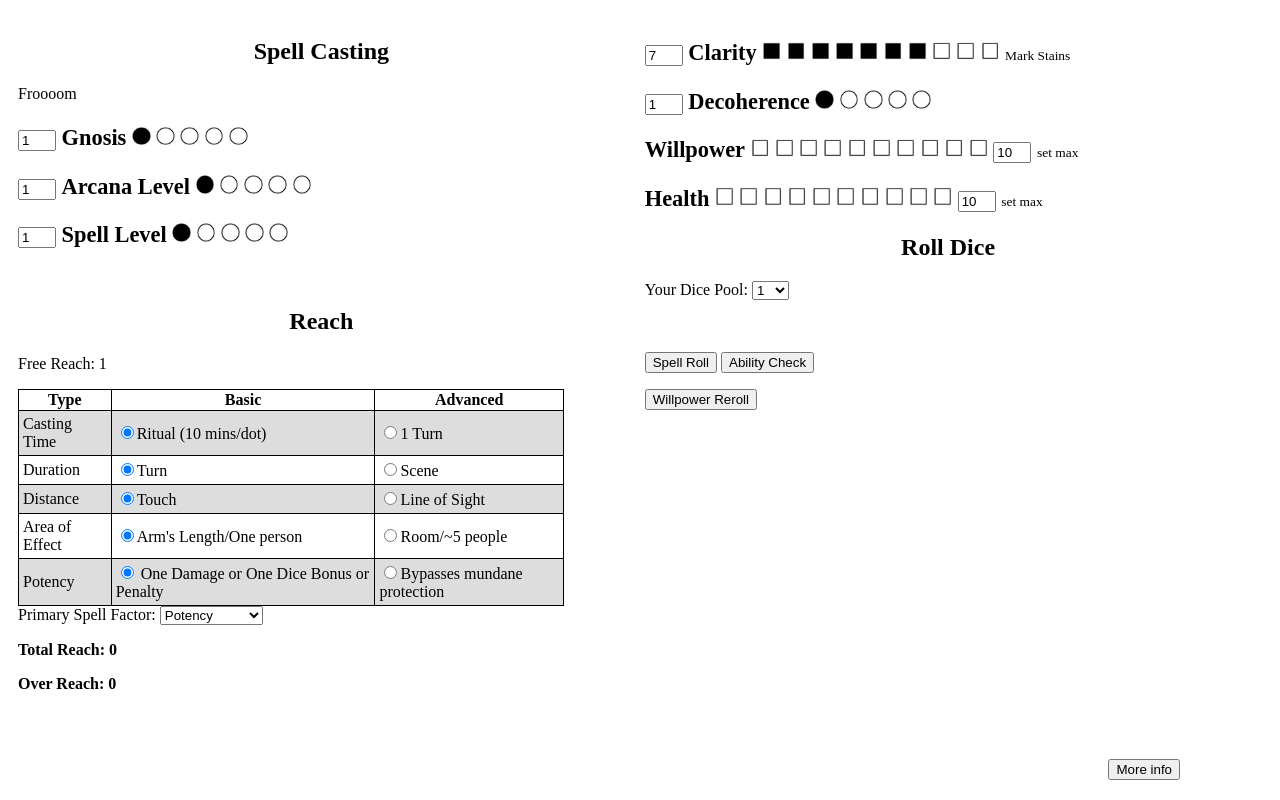
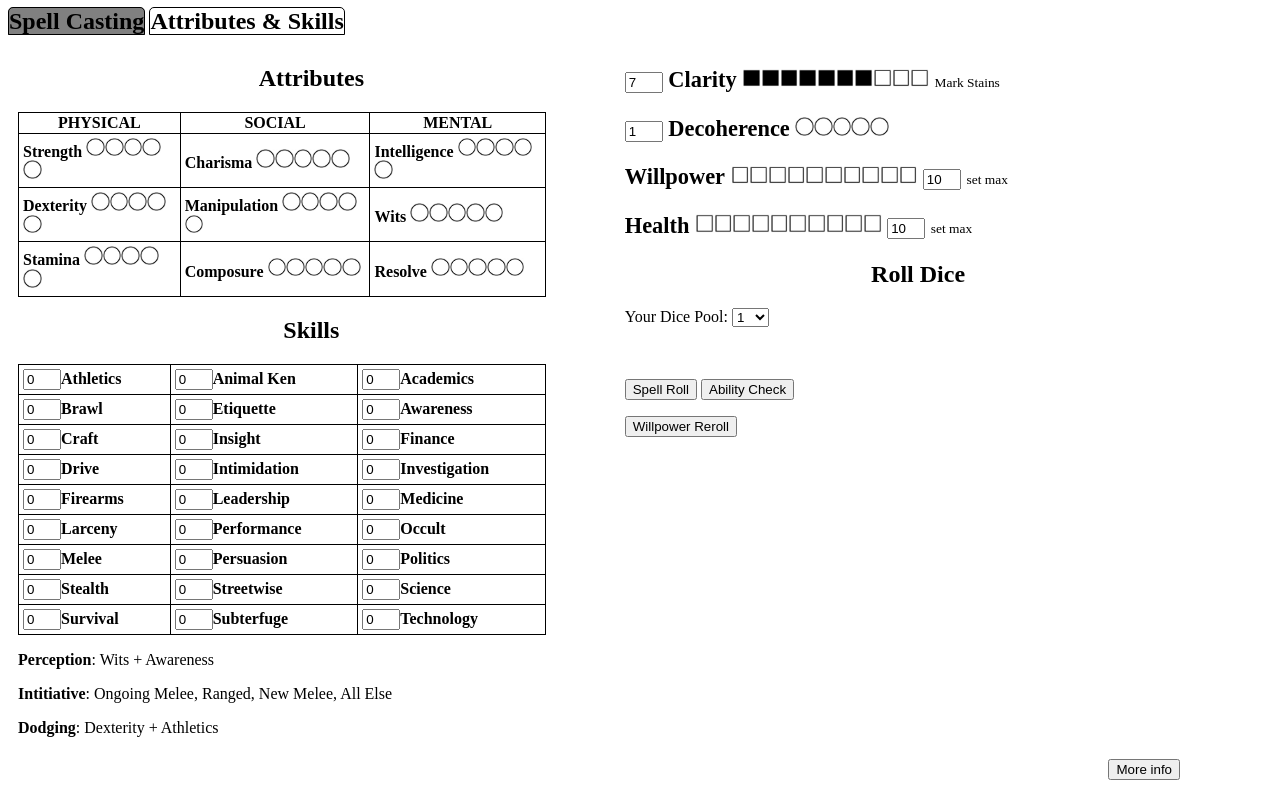
Before and after one commit to TheRealityEngine/TheRealityEngine, a plain HTML site: page index.html in a window 1280 px wide. Drawn offline with Linux system fonts and the light colour scheme.

Commit message:
Update index.html

```diff
--- a/index.html
+++ b/index.html
@@ -5,11 +5,14 @@
     <style>
       .column {
         float: left;
-        width: 48%;
+        min-width:20em;
         padding: 10px;
-        column-count: 1
+        box-sizing:border-box;
+        width: 48%
       }
-
+      @media only screen and (max-width: 48em) {
+        .column { width: 100%; }
+      }
       .row:after {
         content: "";
         display: table-row;
@@ -39,9 +42,7 @@
         text-align: left;
       }
 
-      tr:nth-child(even) {
-        background-color: #dddddd;
-      }
+
       h1 {
         text-align: center;
       }
@@ -64,13 +65,23 @@
       .tiny {
         font-size: .6em;
       }
+
+      .title {
+        display: inline;
+        border: 1px solid black;
+        border-top-left-radius: 5px;
+        border-top-right-radius: 5px;
+      }
     </style>
   </head>
   <body>
+
+    <h2 id="spellTitle" style="background-color:gray" class="title" onclick="ToggleBox('abilityColumn', 'spellColumn')">Spell Casting</h2>
+      <h2 id="abilityTitle" style="background-color:white" class="title" onclick="ToggleBox('spellColumn', 'abilityColumn')">Attributes & Skills</h2>
+    <div class="casting" >
     <div class="row">
-      <div class="column">
-        <h2>Spell Casting</h2>
-        <p id="testme">Froooom</p>
+
+      <div id="spellColumn" class="column" style="display:none;">
 
         <p class="stat" name="gno">
           <input
@@ -81,38 +92,10 @@
             id="gnonum"
             class="attrib"
             oninput="NumberMe('gno')"
+
           />
           <b><span onclick="GimmeInfo('gnosis')">Gnosis</span></b>
-          <input
-            class="aDot"
-            type="image"
-            id="gno1"
-            onclick="ClickMe('gno', 1)"
-          />
-          <input
-            class="aCir"
-            type="image"
-            id="gno2"
-            onclick="ClickMe('gno', 2)"
-          />
-          <input
-            class="aCir"
-            type="image"
-            id="gno3"
-            onclick="ClickMe('gno', 3)"
-          />
-          <input
-            class="aCir"
-            type="image"
-            id="gno4"
-            onclick="ClickMe('gno', 4)"
-          />
-          <input
-            class="aCir"
-            type="image"
-            id="gno5"
-            onclick="ClickMe('gno', 5)"
-          />
+          <span id="gnoPar">What?</span>
         </p>
 
         <p class="stat" name="arc">
@@ -126,36 +109,7 @@
             oninput="NumberMe('arc')"
           />
           <b><span onclick="GimmeInfo('arcana')">Arcana Level</span></b>
-          <input
-            class="aDot"
-            type="image"
-            id="arc1"
-            onclick="ClickMe('arc', 1)"
-          />
-          <input
-            class="aCir"
-            type="image"
-            id="arc2"
-            onclick="ClickMe('arc', 2)"
-          />
-          <input
-            class="aCir"
-            type="image"
-            id="arc3"
-            onclick="ClickMe('arc', 3)"
-          />
-          <input
-            class="aCir"
-            type="image"
-            id="arc4"
-            onclick="ClickMe('arc', 4)"
-          />
-          <input
-            class="aCir"
-            type="image"
-            id="arc5"
-            onclick="ClickMe('arc', 5)"
-          />
+          <span id="arcPar">What?</span>
         </p>
         <p class="stat" name="spe">
           <input
@@ -167,36 +121,7 @@
             oninput="NumberMe('spe')"
           />
           <b><span onclick="GimmeInfo('spell')">Spell Level</span></b>
-          <input
-            class="aDot"
-            type="image"
-            id="spe1"
-            onclick="ClickLim('spe', 1); SpellAbility(1);"
-          />
-          <input
-            class="aCir"
-            type="image"
-            id="spe2"
-            onclick="ClickLim('spe', 2); SpellAbility(2);"
-          />
-          <input
-            class="aCir"
-            type="image"
-            id="spe3"
-            onclick="ClickLim('spe', 3); SpellAbility(3);"
-          />
-          <input
-            class="aCir"
-            type="image"
-            id="spe4"
-            onclick="ClickLim('spe', 4); SpellAbility(4);"
-          />
-          <input
-            class="aCir"
-            type="image"
-            id="spe5"
-            onclick="ClickLim('spe', 5); SpellAbility(5);"
-          />
+          <span id="spePar">What?</span>
         </p>
         <p id="spLvl"></p>
         <form>
@@ -279,7 +204,155 @@
           <p id="demo1" class="testing"><b>Total Reach: 0</b></p>
           <p id="demo2"><b>Over Reach: 0</b></p>
         </div>
+      </div>
       </form>
+        <div id="abilityColumn" class="column" style="display:block;">
+          <h2 style="text-align: center">Attributes</h2>
+        <table>
+          <th>PHYSICAL</th>
+          <th>SOCIAL</th>
+          <th>MENTAL</th>
+        <tr>
+          <td>
+        <input type="number" min="1" max="5" value="1" class="attrib" id="strnum" style="display: none;"><label><b>Strength</b></label><span id="strPar">What?</span>
+          </td>
+          <td>
+            <input type="number" min="1" max="5" value="1" class="attrib" id="chanum" style="display: none;"><label><b>Charisma</b></label><span id="chaPar">What?</span>
+          </td>
+          <td>
+            <input type="number" min="1" max="5" value="1" class="attrib" id="intnum" style="display: none;"><label><b>Intelligence</b></label><span id="intPar">What?</span>
+          </td>
+        </tr>
+        <tr>
+          <td>
+            <input type="number" min="1" max="5" value="1" class="attrib" id="dexnum" style="display: none;"><label><b>Dexterity</b></label><span id="dexPar">What?</span>
+          </td>
+          <td>
+            <input type="number" min="1" max="5" value="1" class="attrib" id="mannum" style="display: none;"><label><b>Manipulation</b></label><span id="manPar">What?</span>
+          </td>
+          <td>
+            <input type="number" min="1" max="5" value="1" class="attrib" id="witnum" style="display: none;"><label><b>Wits</b></label><span id="witPar">What?</span>
+          </td>
+        </tr>
+        <tr>
+          <td>
+            <input type="number" min="1" max="5" value="1" class="attrib" id="stanum" style="display: none;"><label><b>Stamina</b></label><span id="staPar">What?</span>
+          </td>
+          <td>
+            <input type="number" min="1" max="5" value="1" class="attrib" id="comnum" style="display: none;"><label><b>Composure</b></label><span id="comPar">What?</span>
+          </td>
+          <td>
+            <input type="number" min="1" max="5" value="1" class="attrib" id="resnum" style="display: none;"><label><b>Resolve</b></label><span id="resPar">What?</span>
+          </td>
+        </tr>
+        </table>
+        <h2 style="text-align: center">Skills</h2>
+        <table>
+        <tr>
+          <td>
+        <input type="number" min="0" max="5" value="0" class="attrib"><label><b>Athletics</b></label>
+          </td>
+          <td>
+            <input type="number" min="0" max="5" value="0" class="attrib"><label><b>Animal Ken</b></label>
+          </td>
+          <td>
+            <input type="number" min="0" max="5" value="0" class="attrib"><label><b>Academics</b></label>
+          </td>
+        </tr>
+        <tr>
+          <td>
+        <input type="number" min="0" max="5" value="0" class="attrib"><label><b>Brawl</b></label>
+          </td>
+          <td>
+            <input type="number" min="0" max="5" value="0" class="attrib"><label><b>Etiquette</b></label>
+          </td>
+          <td>
+            <input type="number" min="0" max="5" value="0" class="attrib"><label><b>Awareness</b></label>
+          </td>
+        </tr>
+        <tr>
+          <td>
+        <input type="number" min="0" max="5" value="0" class="attrib"><label><b>Craft</b></label>
+          </td>
+          <td>
+            <input type="number" min="0" max="5" value="0" class="attrib"><label><b>Insight</b></label>
+          </td>
+          <td>
+            <input type="number" min="0" max="5" value="0" class="attrib"><label><b>Finance</b></label>
+          </td>
+        </tr>
+        <tr>
+          <td>
+        <input type="number" min="0" max="5" value="0" class="attrib"><label><b>Drive</b></label>
+          </td>
+          <td>
+            <input type="number" min="0" max="5" value="0" class="attrib"><label><b>Intimidation</b></label>
+          </td>
+          <td>
+            <input type="number" min="0" max="5" value="0" class="attrib"><label><b>Investigation</b></label>
+          </td>
+        </tr>
+        <tr>
+          <td>
+        <input type="number" min="0" max="5" value="0" class="attrib"><label><b>Firearms</b></label>
+          </td>
+          <td>
+            <input type="number" min="0" max="5" value="0" class="attrib"><label><b>Leadership</b></label>
+          </td>
+          <td>
+            <input type="number" min="0" max="5" value="0" class="attrib"><label><b>Medicine</b></label>
+          </td>
+        </tr>
+        <tr>
+          <td>
+        <input type="number" min="0" max="5" value="0" class="attrib"><label><b>Larceny</b></label>
+          </td>
+          <td>
+            <input type="number" min="0" max="5" value="0" class="attrib"><label><b>Performance</b></label>
+          </td>
+          <td>
+            <input type="number" min="0" max="5" value="0" class="attrib"><label><b>Occult</b></label>
+          </td>
+        </tr>
+        <tr>
+          <td>
+        <input type="number" min="0" max="5" value="0" class="attrib"><label><b>Melee</b></label>
+          </td>
+          <td>
+            <input type="number" min="0" max="5" value="0" class="attrib"><label><b>Persuasion</b></label>
+          </td>
+          <td>
+            <input type="number" min="0" max="5" value="0" class="attrib"><label><b>Politics</b></label>
+          </td>
+        </tr>
+        <tr>
+          <td>
+        <input type="number" min="0" max="5" value="0" class="attrib"><label><b>Stealth</b></label>
+          </td>
+          <td>
+            <input type="number" min="0" max="5" value="0" class="attrib"><label><b>Streetwise</b></label>
+          </td>
+          <td>
+            <input type="number" min="0" max="5" value="0" class="attrib"><label><b>Science</b></label>
+          </td>
+        </tr>
+        <tr>
+          <td>
+        <input type="number" min="0" max="5" value="0" class="attrib"><label><b>Survival</b></label>
+          </td>
+          <td>
+            <input type="number" min="0" max="5" value="0" class="attrib"><label><b>Subterfuge</b></label>
+          </td>
+          <td>
+            <input type="number" min="0" max="5" value="0" class="attrib"><label><b>Technology</b></label>
+          </td>
+        </tr>
+        </table>
+        <p><b><span onclick="GimmeInfo('perception')">Perception</span></b>: Wits + Awareness</p>
+        <p><b><span onclick="GimmeInfo('initiative')">Intitiative</span></b>: Ongoing Melee, Ranged, New Melee, All Else</p>
+        <p><b><span onclick="GimmeInfo('dodge')">Dodging</span></b>: Dexterity + Athletics</p>
+
+        </div>
         <div class="column" >
           <p class="stat" name="clar">
 
@@ -294,76 +367,7 @@
               oninput="MinMe('clar')"
             />
             <b><span onclick="GimmeInfo('clarity')">Clarity</span></b>
-            <input
-              class="fBox"
-              type="image"
-              id="clar1"
-              onclick="MarkMe('clar', 1)"
-              alt="nope"
-            />
-            <input
-              class="fBox"
-              type="image"
-              id="clar2"
-              onclick="MarkMe('clar', 2)"
-              alt="nope"
-            />
-            <input
-              class="fBox"
-              type="image"
-              id="clar3"
-              onclick="MarkMe('clar', 3)"
-              alt="nope"
-            />
-            <input
-              class="fBox"
-              type="image"
-              id="clar4"
-              onclick="MarkMe('clar', 4)"
-              alt="nope"
-            />
-            <input
-              class="fBox"
-              type="image"
-              id="clar5"
-              onclick="MarkMe('clar', 5)"
-              alt="nope"
-            />
-            <input
-              class="fBox"
-              type="image"
-              id="clar6"
-              onclick="MarkMe('clar', 6)"
-              alt="nope"
-            />
-            <input
-              class="fBox"
-              type="image"
-              id="clar7"
-              onclick="MarkMe('clar', 7)"
-              alt="nope"
-            />
-            <input
-              class="aBox"
-              type="image"
-              id="clar8"
-              onclick="MarkMe('clar', 8)"
-              alt="square"
-            />
-            <input
-              class="aBox"
-              type="image"
-              id="clar9"
-              onclick="MarkMe('clar', 9)"
-              alt="square"
-            />
-            <input
-              class="aBox"
-              type="image"
-              id="clar10"
-              onclick="MarkMe('clar', 10)"
-              alt="square"
-            />
+            <span id="clarPar">What?</span>
             <span class="tiny">Mark Stains</span>
           </p>
           <p class="stat" name="lim">
@@ -377,110 +381,12 @@
               oninput="NumberMe('lim')"
             />
             <b><span onclick="GimmeInfo('decoherence')">Decoherence</span></b>
-            <input
-              class="aDot"
-              type="image"
-              id="lim1"
-              onclick="ClickMe('lim', 1)"
-            />
-            <input
-              class="aCir"
-              type="image"
-              id="lim2"
-              onclick="ClickMe('lim', 2)"
-            />
-            <input
-              class="aCir"
-              type="image"
-              id="lim3"
-              onclick="ClickMe('lim', 3)"
-            />
-            <input
-              class="aCir"
-              type="image"
-              id="lim4"
-              onclick="ClickMe('lim', 4)"
-            />
-            <input
-              class="aCir"
-              type="image"
-              id="lim5"
-              onclick="ClickMe('lim', 5)"
-            />
+            <span id="limPar">What?</span>
           </p>
           <p class="stat" name="wil">
 
             <b><span onclick="GimmeInfo('willpower')">Willpower</span></b>
-            <input
-              class="aBox"
-              type="image"
-              id="wil1"
-              onclick="MarkMe('wil', 1)"
-              alt="square"
-            />
-            <input
-              class="aBox"
-              type="image"
-              id="wil2"
-              onclick="MarkMe('wil', 2)"
-              alt="square"
-            />
-            <input
-              class="aBox"
-              type="image"
-              id="wil3"
-              onclick="MarkMe('wil', 3)"
-              alt="square"
-            />
-            <input
-              class="aBox"
-              type="image"
-              id="wil4"
-              onclick="MarkMe('wil', 4)"
-              alt="square"
-            />
-            <input
-              class="aBox"
-              type="image"
-              id="wil5"
-              onclick="MarkMe('wil', 5)"
-              alt="square"
-            />
-            <input
-              class="aBox"
-              type="image"
-              id="wil6"
-              onclick="MarkMe('wil', 6)"
-              alt="square"
-            />
-            <input
-              class="aBox"
-              type="image"
-              id="wil7"
-              onclick="MarkMe('wil', 7)"
-              alt="square"
-            />
-            <input
-              class="aBox"
-              type="image"
-              id="wil8"
-              onclick="MarkMe('wil', 8)"
-              alt="square"
-            />
-            <input
-              class="aBox"
-              type="image"
-              id="wil9"
-              onclick="MarkMe('wil', 9)"
-              alt="square"
-            />
-            <input
-              class="aBox"
-              type="image"
-              id="wil10"
-              onclick="MarkMe('wil', 10)"
-              alt="square"
-            />
+            <span id="wilPar">What?</span>
             <input
               type="number"
               min="1"
@@ -495,76 +401,7 @@
           <p class="stat" name="heal">
 
             <b><span onclick="GimmeInfo('health')">Health</span></b>
-            <input
-              class="aBox"
-              type="image"
-              id="heal1"
-              onclick="MarkMe('heal', 1)"
-              alt="square"
-            />
-            <input
-              class="aBox"
-              type="image"
-              id="heal2"
-              onclick="MarkMe('heal', 2)"
-              alt="square"
-            />
-            <input
-              class="aBox"
-              type="image"
-              id="heal3"
-              onclick="MarkMe('heal', 3)"
-              alt="square"
-            />
-            <input
-              class="aBox"
-              type="image"
-              id="heal4"
-              onclick="MarkMe('heal', 4)"
-              alt="square"
-            />
-            <input
-              class="aBox"
-              type="image"
-              id="heal5"
-              onclick="MarkMe('heal', 5)"
-              alt="square"
-            />
-            <input
-              class="aBox"
-              type="image"
-              id="heal6"
-              onclick="MarkMe('heal', 6)"
-              alt="square"
-            />
-            <input
-              class="aBox"
-              type="image"
-              id="heal7"
-              onclick="MarkMe('heal', 7)"
-              alt="square"
-            />
-            <input
-              class="aBox"
-              type="image"
-              id="heal8"
-              onclick="MarkMe('heal', 8)"
-              alt="square"
-            />
-            <input
-              class="aBox"
-              type="image"
-              id="heal9"
-              onclick="MarkMe('heal', 9)"
-              alt="square"
-            />
-            <input
-              class="aBox"
-              type="image"
-              id="heal10"
-              onclick="MarkMe('heal', 10)"
-              alt="square"
-            />
+            <span id="healPar">What?</span>
             <input
               type="number"
               min="1"
@@ -611,11 +448,13 @@
     </div>
     <div id="gonnareveal" style="position:absolute;bottom:20px; right:100px;z-index:5; display:none; width:40%; background-color:whitesmoke">
       <h3 style="text-align:right;">Info Box</h3>
-      <p id="infoBox" >Click something to put info here</p>
+      <p id="infoBox" style="
+      padding: 10px">Click something to put info here</p>
       <button style="float:right;" onclick="ToggleBox('gonnareveal', 'gonnahide')">Close</button>
     </div>
     <script>
       var resultArray = [];
+      var stats = ["gno", "arc", "lim", "spe", "str", "cha", "int", "dex", "man", "wit", "sta", "com", "res"]
       var text1 = " ";
       var circle =
         "circle-empty.jpg";
@@ -630,8 +469,93 @@
       var squareFilled =
         "square-filled.jpg"
 
-      window.onload = function () {
-        MakeCircles();
+
+
+
+    function LoadThings() {
+      for (let i = 0; i <= 12; i++) {
+        sta = stats[i];
+        DotifyAll(sta);
+      }
+      BoxifyAll("heal")
+      BoxifyAll("wil");
+      ClarifyAll();
+    }
+
+    function DotifyAll(attName) {
+      parId = attName + "Par";
+      parPar = document.getElementById(parId);
+      let text6 = " ";
+      for (i = 1; i <= 5; i++) {
+        if (attName == "spe") text6 +=
+          "<input class='aCir' type='image' src='circle-empty.jpg' id='" +
+          attName +
+          i +
+          "' onclick=\"ClickLim('" +
+          attName +
+          "', " +
+          i +
+          ')" />';
+        else
+        text6 +=
+          "<input class='aCir' type='image' src='circle-empty.jpg' id='" +
+          attName +
+          i +
+          "' onclick=\"ClickMe('" +
+          attName +
+          "', " +
+          i +
+          ')" />';
+      }
+
+      parPar.innerHTML = text6;
+    }
+
+    function BoxifyAll(attName) {
+      parId = attName + "Par";
+      parPar = document.getElementById(parId);
+      let text6 = " ";
+      for (i = 1; i <= 10; i++) {
+        text6 +=
+          "<input class='aBox' type='image' alt='square' src='square-empty.jpg' id='" +
+          attName +
+          i +
+          "' onclick=\"MarkMe('" +
+          attName +
+          "', " +
+          i +
+          ')" />';
+      }
+
+      parPar.innerHTML = text6;
+    }
+
+    function ClarifyAll() {
+      parPar = document.getElementById("clarPar");
+      let text6 = " ";
+      for (i = 1; i <= 10; i++) {
+        if (i < 8)
+        text6 +=
+          "<input class='fBox' type='image' alt='nope' src='square-filled.jpg' id='clar" +
+          i +
+          "' onclick=\"MarkMe('cla" +
+          "', " +
+          i +
+          ')" />';
+        else if (i < 11)
+        text6 +=
+          "<input class='aBox' type='image' alt='square' src='square-empty.jpg' id='clar" +
+          i +
+          "' onclick=\"MarkMe('clar" +
+          "', " +
+          i +
+          ')" />';
+      }
+      parPar.innerHTML = text6;
+    }
+
+    window.onload = function () {
+        LoadThings();
       };
 
       function ToggleBox(hide, reveal) {
@@ -639,28 +563,16 @@
         let revealed = document.getElementById(reveal);
         hidden.style["display"] = "none";
         revealed.style["display"] = "block";
+        if (hide == 'spellColumn') {
+          document.getElementById('spellTitle').style["background-color"] = "gray";
+          document.getElementById('abilityTitle').style["background-color"] = "white";
+        }
+        else if (hide == 'abilityColumn') {
+          document.getElementById('spellTitle').style["background-color"] = "white";
+          document.getElementById('abilityTitle').style["background-color"] = "gray";
+        }
       }
 
-
-
-      function MakeCircles() {
-        let items = document.getElementsByClassName("aCir");
-        let items2 = document.getElementsByClassName("aDot");
-        let items3 = document.getElementsByClassName("aBox");
-        let items4 = document.getElementsByClassName("fBox");
-        for (var i = 0; i < items.length; i++) {
-          items[i].src = circle;
-        }
-        for (var i = 0; i < items2.length; i++) {
-          items2[i].src = filled;
-        }
-        for (var i = 0; i < items3.length; i++) {
-          items3[i].src = square;
-        }
-        for (var i = 0; i < items3.length; i++) {
-          items4[i].src = squareFilled;
-        }
-      }
 
       function ClickMe(stat, dot) {
         let dotId = stat + dot;
@@ -668,7 +580,7 @@
         let num = stat + "num";
         dot = Number(dot);
         document.getElementById(num).value = dot;
-        for (i = 1; i < 11; i++) {
+        for (i = 1; i < 6; i++) {
           newImg = stat + i;
           if (i > dot) document.getElementById(newImg).src = circle;
           else if (i <= dot) document.getElementById(newImg).src = filled;
@@ -741,14 +653,7 @@
         }
       }
 
-      function SpellAbility(level) {
-        let spLvl = document.getElementById("spLvl");
-        if (level == 1) spLvl.innerHTML = "Knowing, Unveiling, Compelling";
-        else if (level == 2) spLvl.innerHTML = "Shielding, Veiling, Ruling";
-        else if (level == 3) spLvl.innerHTML = "Perfecting, Weaving, Fraying";
-        else if (level == 4) spLvl.innerHTML = "Patterning, Unraveling";
-        else if (level == 5) spLvl.innerHTML = "Making, Unmaking";
-      }
+
 
       function NumberMe(stat) {
         let numId = stat + "num";
@@ -859,7 +764,6 @@
             resultArray.push(result);
           }
         }
-        document.getElementById("testme").innerHTML = rt;
         PrintResults(resultArray, rollType);
       }
 
@@ -903,8 +807,8 @@
           total = succ - overreach;
         if (total > 0) {
           if (critSuc > 0) sr.innerHTML = "<b>Spell Surge: " + critSuc + "</b><br />";
-          st.innerHTML = " Total Success: " + total + "</ul>";
-        } else if (total == 0 && critFail < 1) { st.innerHTML = "No Successes <br />The spell is not forming as you'd hope.<br />Would you like to 1 Stain to Clarity to gain 1 Success?";
+          st.innerHTML = "<b> Total Successes: " + total + "</b></ul>";
+        } else if (total == 0 && critFail < 1) { st.innerHTML = "No Successes <br />The spell is not forming as you'd hope.<br />You can strain local reality to force 1 Success.";
         } else if (total <= 0) {
           anomaly = overreach - succ;
           sr.innerHTML = "<b>Possible Reality Tear <b>";
@@ -1007,7 +911,6 @@
         var checkBoxGroup = document.forms["will_form"]["check[]"];
         let rero = document.getElementById("rero")
         rero.value = "Willpower Reroll";
-        document.getElementById("testme").innerHTML = checkBoxGroup[2];
         document.getElementById("threemax").innerHTML = " ";
         for (var i = 0; i < checkBoxGroup.length; i++) {
           resLabel = "result" + i;
```
